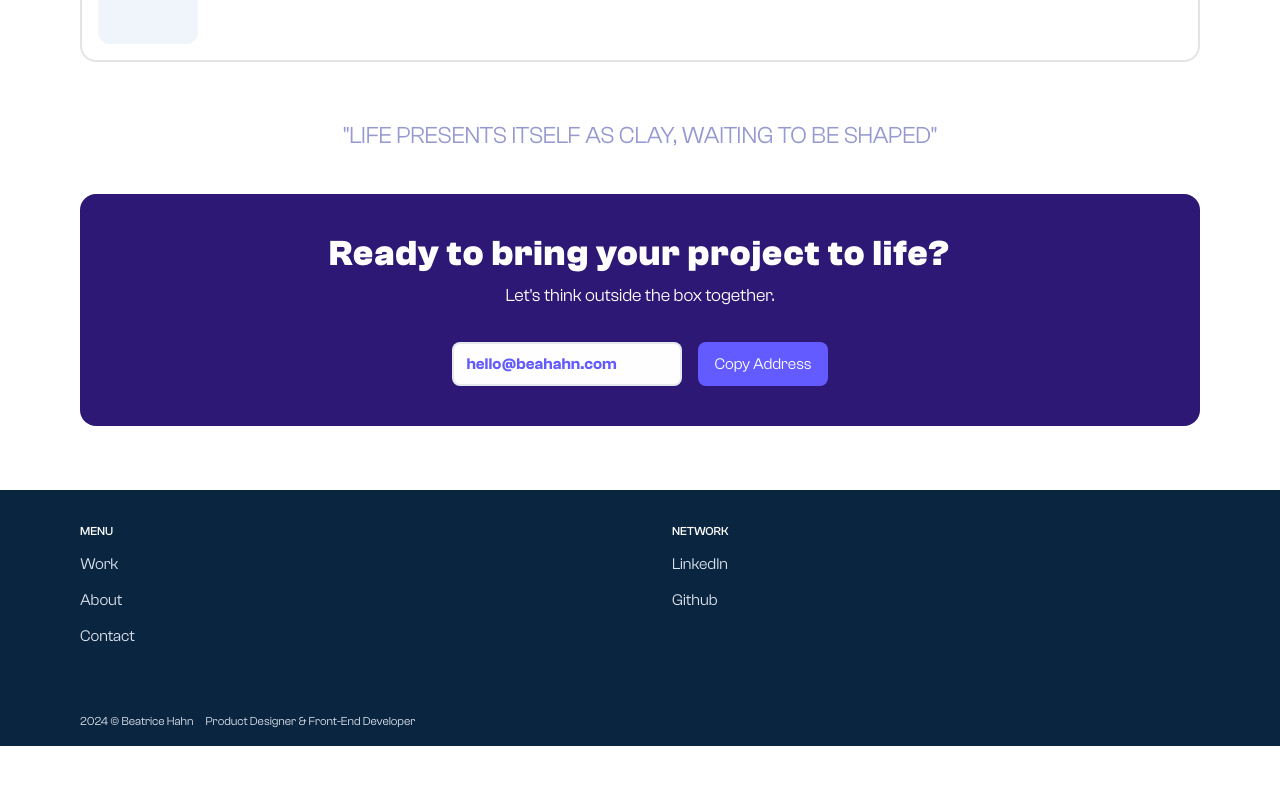
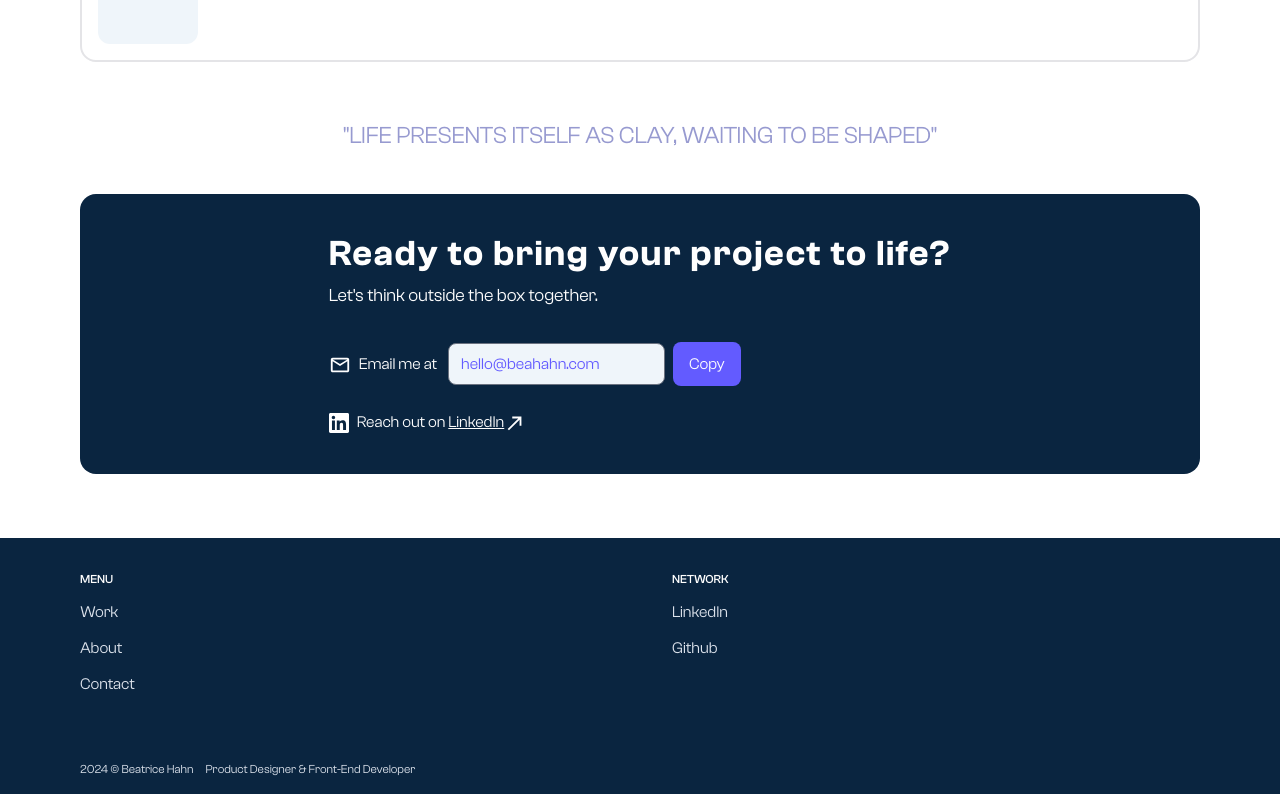
Before and after one commit to beatricehahn/nextjs-portfolio, a Next.js app: page / in a window 1280 px wide. Shown: the part 2510-3304 px from the top of the page. Before the commit the page ends 3256 px from the top, so only its background shows below. Built offline with nearby package versions, Linux system fonts and the light colour scheme.

Commit message:
Update contact

```diff
--- a/components/atoms/CopyButton.tsx
+++ b/components/atoms/CopyButton.tsx
@@ -13,18 +13,18 @@ const CopyButton = ( { link } : { link: string }) => {
     }
 
     return (
-        <div>
+        <div className='md:inline md:ml-[8px]'>
             <input
                 type="text"
                 value={link}
                 readOnly
-                className='font-semibold text-purple-bright border-white-200 bg-white border-2 border-opacity-70 focus:ring-2 focus:ring-purple rounded-[8px]'
+                className='text-purple-bright bg-blue-100 border-opacity-70 focus:ring-2 focus:ring-purple rounded-[8px]'
             />
             <button
                 onClick={copyToClipboard}
-                className='rounded-[8px] ml-[16px] px-[16px] py-[10px] bg-purple-bright text-white'
+                className='inline rounded-[8px] ml-[8px] px-[16px] py-[10px] bg-purple-bright text-white'
             >
-                {copied ? 'Copied!' : 'Copy Address'}
+                {copied ? 'Copied!' : 'Copy'}
             </button>
         </div>
     )
--- a/components/organisms/Contact.tsx
+++ b/components/organisms/Contact.tsx
@@ -1,12 +1,27 @@
 "use client"
 import CopyButton from "../atoms/CopyButton"
+import Image from "next/image"
 
 const Contact = () => {
   return (
-    <div id="contact" className='mb-10 flex flex-col items-center py-10 px-4 rounded-[16px] bg-purple'>
-      <h1 className="font-bold text-xl md:text-4xl text-white">Ready to bring your project to life?</h1>
-      <p className="text-white text-lg mb-8 mt-2">Let's think outside the box together.</p>
-      <CopyButton link="hello@beahahn.com" />
+    <div id="contact" className='mb-10 flex flex-col items-center py-10 px-4 rounded-[16px] bg-blue-800'>
+      <div>
+        <h2 className="text-xl md:text-4xl text-white">Ready to bring your project to life?</h2>
+        <p className="text-white text-lg mb-8 mt-2">Let's think outside the box together.</p>
+        <div className="mb-[24px]">
+          <Image className="inline mr-[8px]" src="/icons/email-white.svg" alt="email icon" width={22} height={22} />
+          <span className="text-white">Email me at </span>
+          <CopyButton link="hello@beahahn.com" />
+        </div>
+        <div>
+          <Image className="inline mr-[8px]" src="/icons/linkedin-white.svg" alt="email icon" width={20} height={20} />
+          <span className="text-white">Reach out on </span>
+          <a href="https://www.linkedin.com/in/beatrice-hahn/" target="_blank" className="text-white underline">
+            LinkedIn
+            <Image className="inline" src="/icons/slanted-arrow-white.svg" alt="diagonal arrow" width={22} height={22} />
+          </a>
+        </div>
+      </div>
     </div>
   )
 }
```
